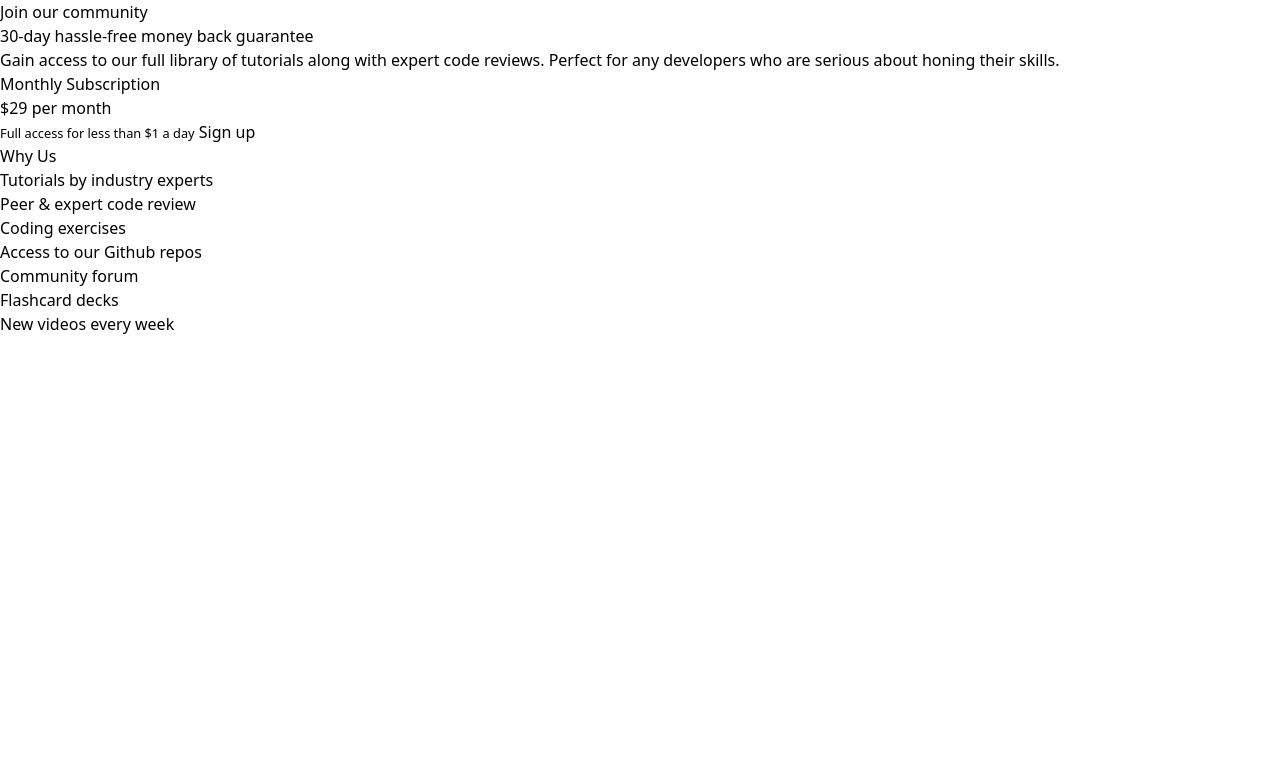
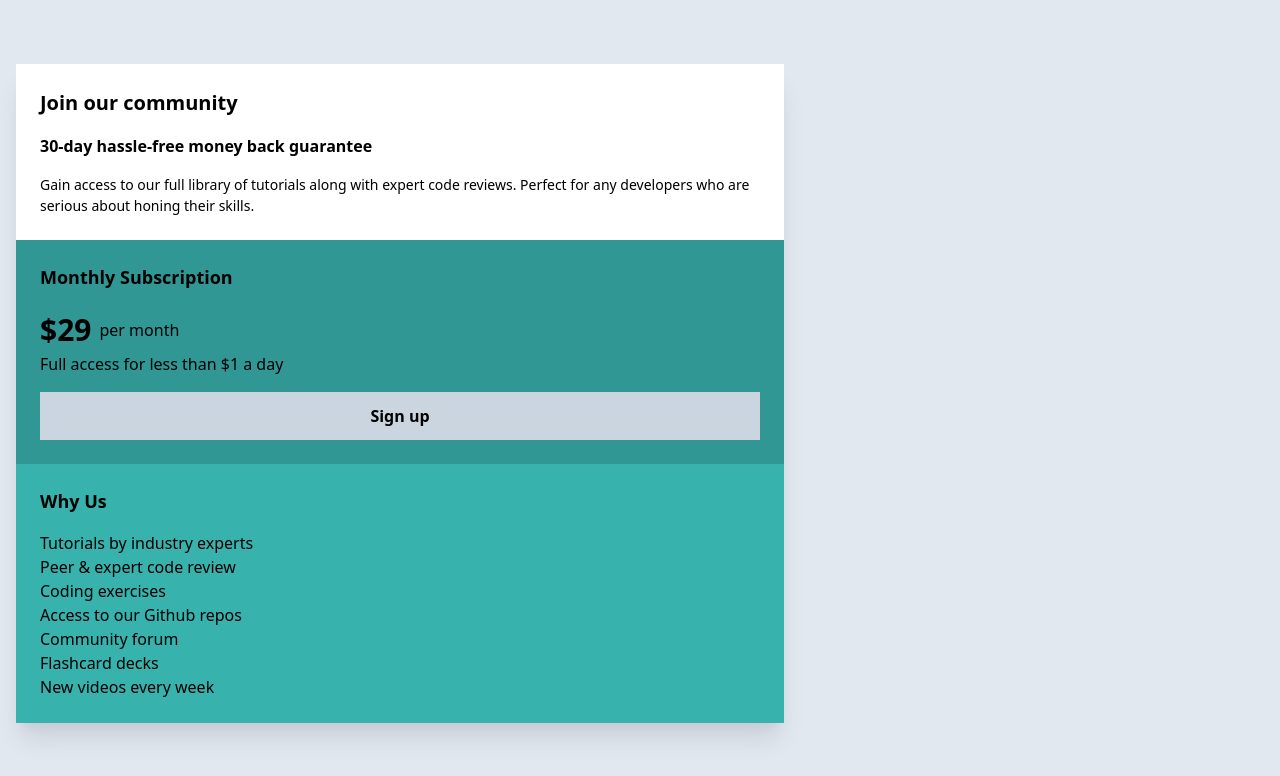
Before and after one commit to frankwrk/price-grid, a website: page public/index.html in a window 1280 px wide. Drawn offline with nearby package versions, Linux system fonts and the light colour scheme; files that its build step writes are made by us from their sources.

Commit message:
first design iteration

```diff
--- a/public/index.html
+++ b/public/index.html
@@ -12,27 +12,36 @@
       Frontend Mentor Challenges: Single price grid component
     </title>
   </head>
-  <body class="antialiased">
-    <div class="container">
-      <div>
-        <header>
-          <h2>Join our community</h2>
-          <p>30-day hassle-free money back guarantee</p>
-          <p>
+  <body class="antialiased my-16 bg-gray-300 ">
+    <div class="container px-4">
+      <div class="max-w-3xl shadow-xl rounded">
+        <header class="p-6 bg-white">
+          <h2 class="font-bold text-xl">Join our community</h2>
+          <p class="font-bold mt-4">
+            30-day hassle-free money back guarantee
+          </p>
+          <p class="mt-4 text-sm">
             Gain access to our full library of tutorials along with expert code
             reviews. Perfect for any developers who are serious about honing
             their skills.
           </p>
         </header>
-        <div>
-          <h3>Monthly Subscription</h3>
-          <div><span>$29</span> per month</div>
-          <small>Full access for less than $1 a day</small>
-          <a href="#">Sign up</a>
+        <div class="p-6 bg-teal-600">
+          <h3 class="font-bold text-lg">Monthly Subscription</h3>
+          <div class="mt-4 flex items-center">
+            <span class="text-3xl font-bold">$29</span>
+            <span class="ml-2">per month</span>
+          </div>
+          <small class="text-base">Full access for less than $1 a day</small>
+          <a
+            class="mt-4 flex items-center justify-center font-bold bg-gray-400 block py-3"
+            href="#"
+            >Sign up</a
+          >
         </div>
-        <footer>
-          <h3>Why Us</h3>
-          <ul>
+        <footer class="p-6 bg-teal-500">
+          <h3 class="font-bold text-lg">Why Us</h3>
+          <ul class="mt-4">
             <li>Tutorials by industry experts</li>
             <li>Peer &amp; expert code review</li>
             <li>Coding exercises</li>
```
